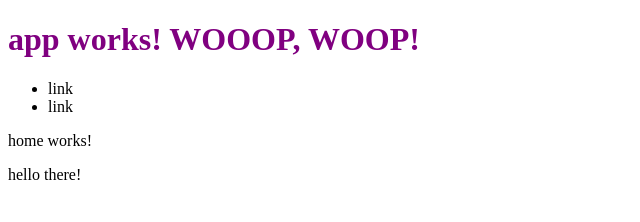
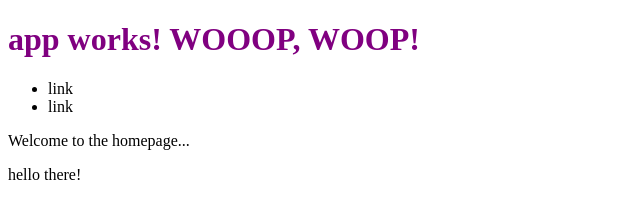
Before and after one commit to r4smus/netNinjaAngular2Tut, an Angular app in the folder ninja-directory/: page / in a window 1280 px wide. Shown: the top 222 px of the page, without its empty margins (0-640 px from the left). Built offline with nearby package versions, Linux system fonts and the light colour scheme.

Commit message:
#10: data binding

```diff
--- a/ninja-directory/src/app/home/home.component.html
+++ b/ninja-directory/src/app/home/home.component.html
@@ -1,4 +1,4 @@
 <p>
-    home works!
+    {{homeTitle}}
 </p>
 <ng-content></ng-content>
--- a/ninja-directory/src/app/home/home.component.ts
+++ b/ninja-directory/src/app/home/home.component.ts
@@ -6,7 +6,7 @@ import { Component, OnInit } from '@angular/core';
   styleUrls: ['./home.component.css']
 })
 export class HomeComponent implements OnInit {
-
+  homeTitle: string = "Welcome to the homepage...";
   constructor() { }
 
   ngOnInit() {
```
